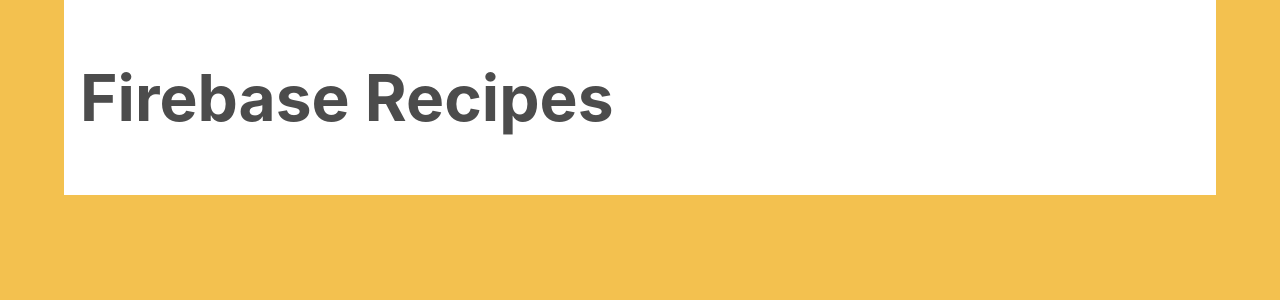
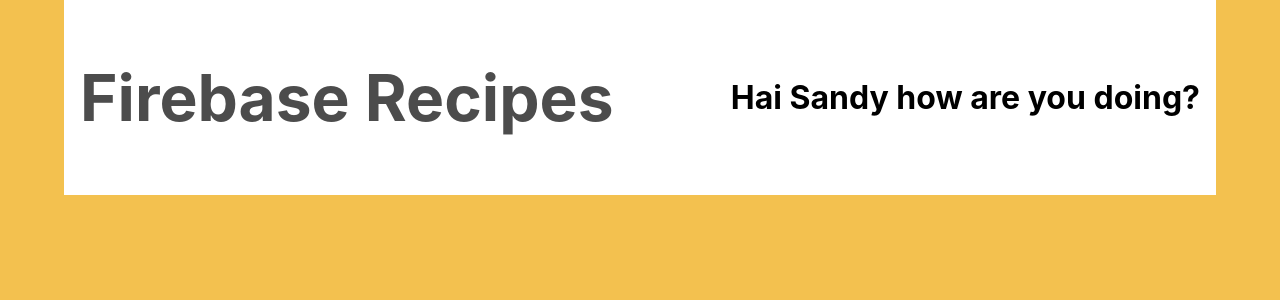
Before and after one commit to sandy99405/firebase-recipes-web-app, a React (Create React App) app: page / in a window 1280 px wide. Shown: the top 300 px of the page. Built offline with nearby package versions, Linux system fonts and the light colour scheme.

Commit message:
added CD1

```diff
--- a/src/App.js
+++ b/src/App.js
@@ -7,6 +7,7 @@
     <div className="App">
         <div className="title-row">
           <h1 className="title">Firebase Recipes</h1>
+          <h1>Hai Sandy how are you doing?</h1>
         </div>
     </div>
   );
```
